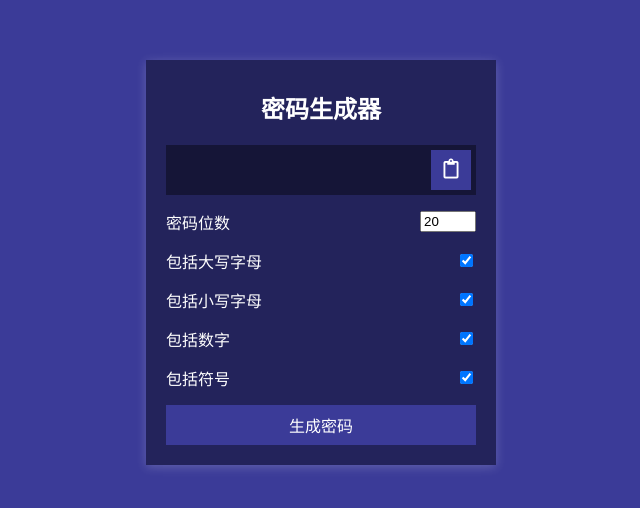
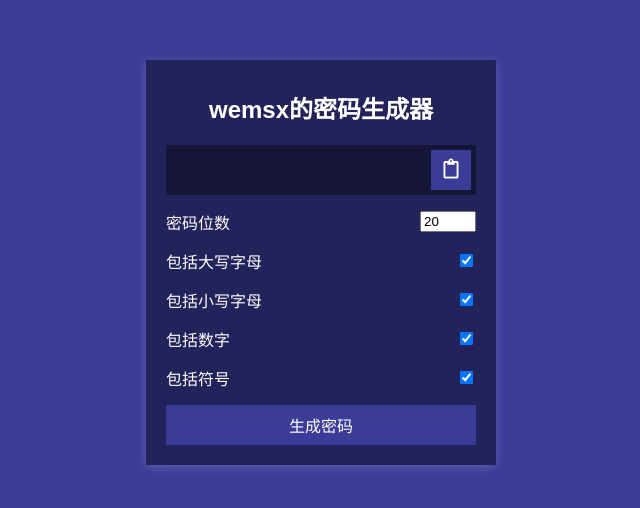
Before and after one commit to thewems/pw, a plain HTML site: page index.html in a window 1280 px wide. Shown: the part 138-646 px from the top of the page, without its empty margins (319-959 px from the left). Drawn offline with Linux system fonts and the light colour scheme; a web font is replaced by a local one.

Commit message:
Update index.html

```diff
--- a/index.html
+++ b/index.html
@@ -9,7 +9,7 @@
   </head>
   <body>
     <div class="container">
-      <h2>密码生成器</h2>
+      <h2>wemsx的密码生成器</h2>
       <div class="result-container">
         <span id="result"></span>
         <button class="btn" id="clipboard">
```
